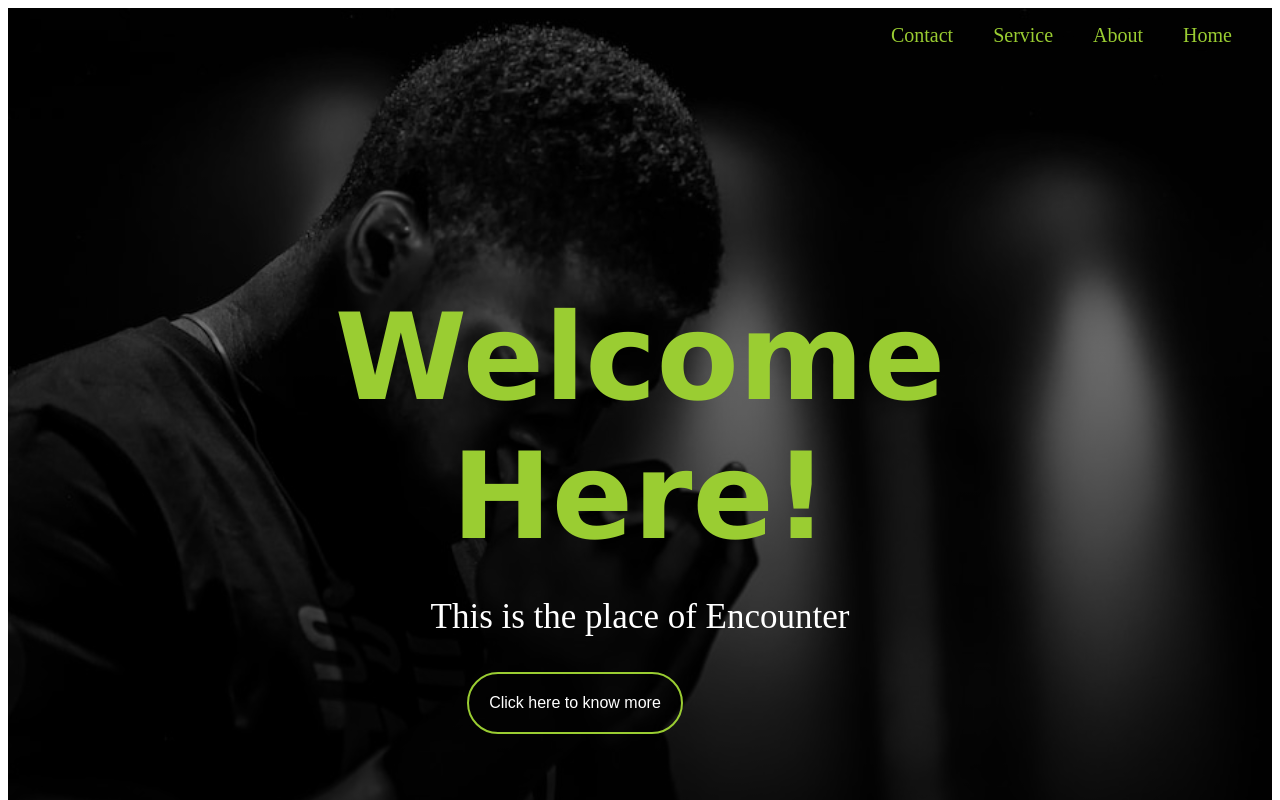
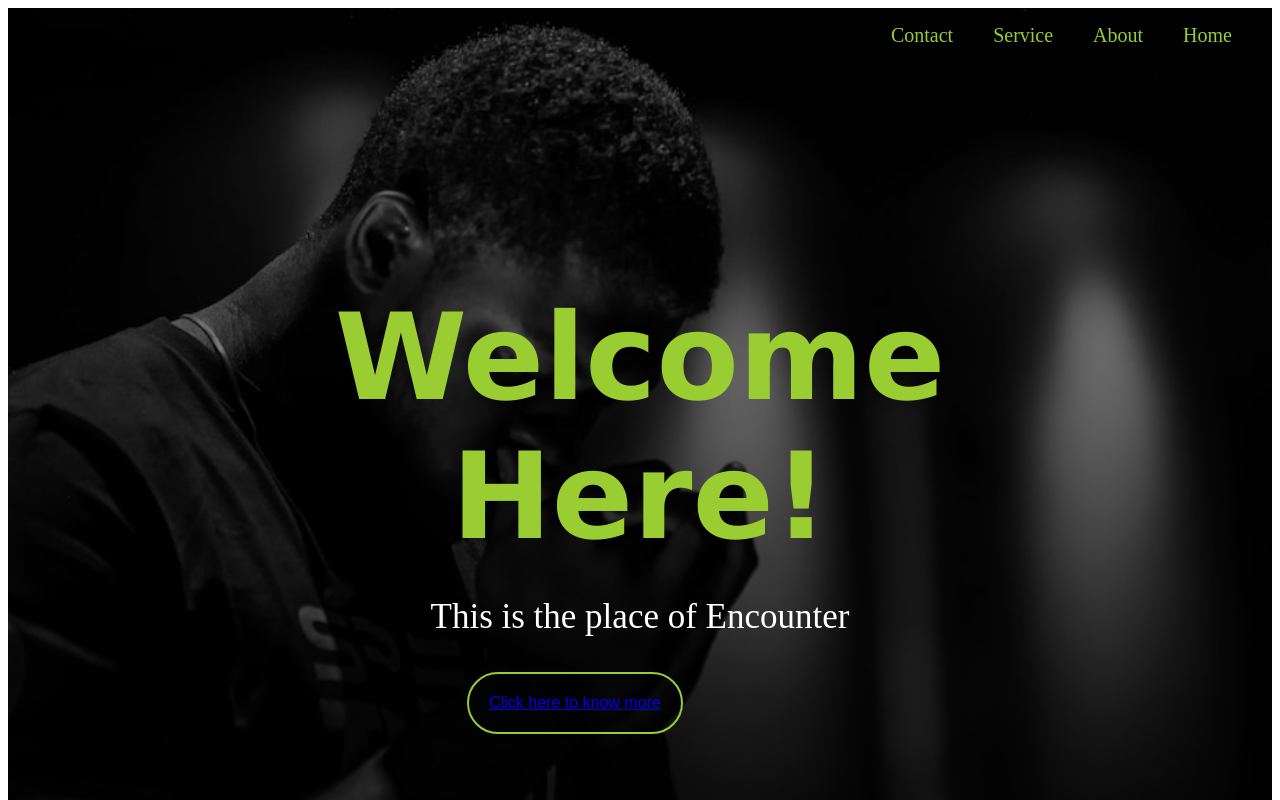
Before and after one commit to obukunmi/Sollitech, a plain HTML site: page index.html in a window 1280 px wide. Shown: the top 800 px of the page. Drawn offline with Linux system fonts and the light colour scheme.

Commit message:
Update index.html

```diff
--- a/index.html
+++ b/index.html
@@ -23,7 +23,7 @@
 
         <h1> Welcome Here!</h1>
         <p>This is the place of Encounter</p>
-        <button> Click here to know more</button>
+        <button> <a href="google.com">Click here to know more</a></button>
     </div>
 
         <div id="container">
```
